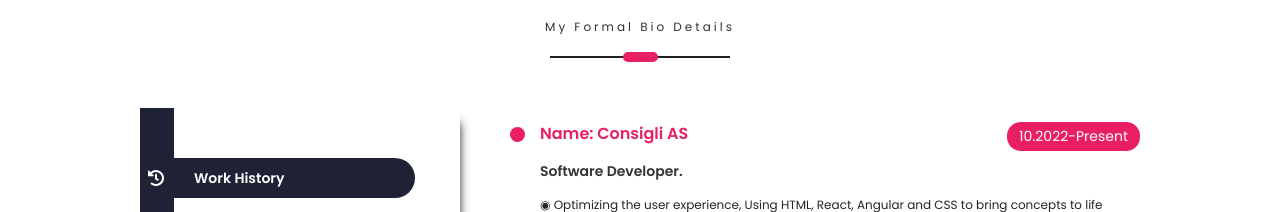
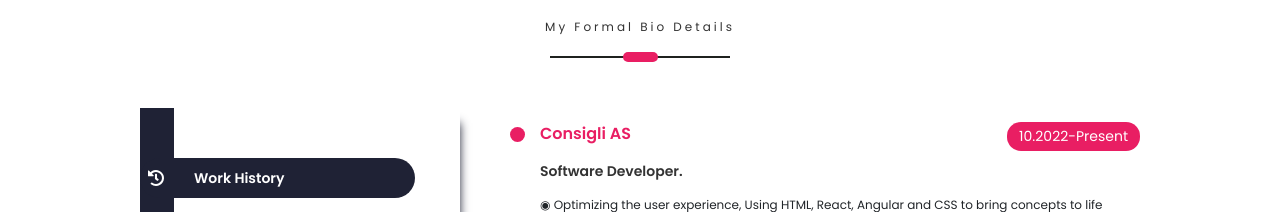
Before and after one commit to ambabasly/Personal_Website, a React (Create React App) app in the folder client/: page / in a window 1280 px wide. Shown: the part 1720-1932 px from the top of the page. Built offline with nearby package versions, Linux system fonts and the light colour scheme; a web font is replaced by a local one.

Commit message:
make it better

```diff
--- a/client/src/PortfolioContainer/Resume/Resume.js
+++ b/client/src/PortfolioContainer/Resume/Resume.js
@@ -116,7 +116,7 @@ const Resume = (props) => {
     <div className="resume-screen-container" key="work-experience">
       <div className="experience-container">
         <ResumeHeading
-          heading={"Name: Consigli AS"}
+          heading={"Consigli AS"}
           subHeading={"Software Developer."}
           fromDate={"10.2022"}
           toDate={"Present"}
```
Also changed, not shown: 2 other files (tests, documents, lock files or other folders).
